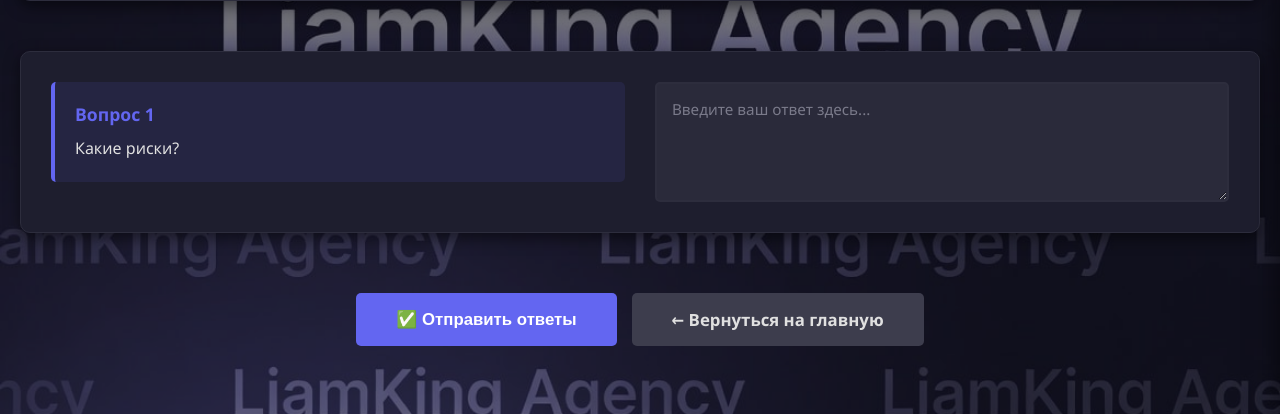
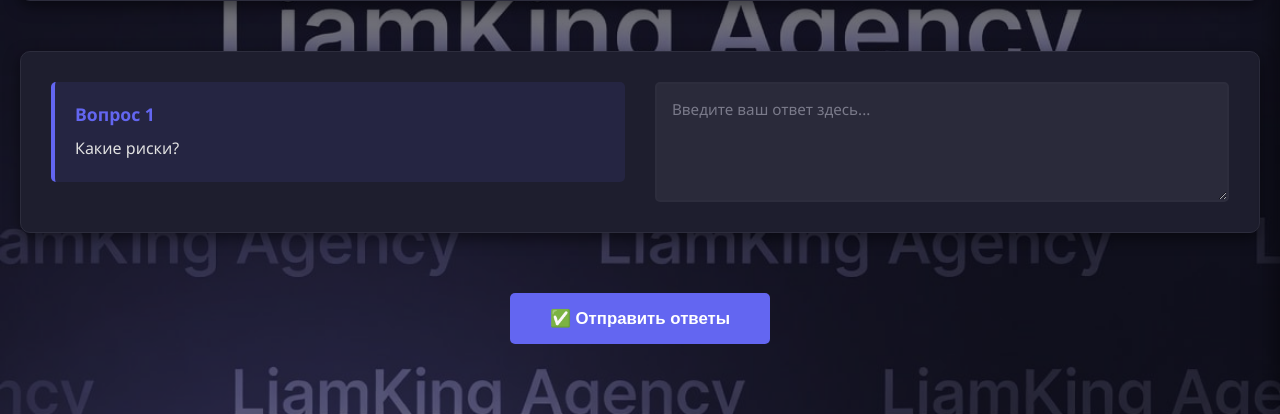
Before and after one commit to rahmanovamirdev-maker/ray-squad-app, a Flask app: page /guest-selection in a window 1280 px wide. Shown: the part 386-800 px from the top of the page. Run offline with Flask 3, Linux system fonts and the light colour scheme.

Commit message:
Убрана кнопка 'Вернуться на главную' для гостевого аккаунта

```diff
--- a/templates/guest_selection.html
+++ b/templates/guest_selection.html
@@ -488,7 +488,6 @@
             {% if questions %}
             <div class="submit-section">
                 <button class="btn-submit" onclick="submitAllAnswers()" {% if current_user and not current_user.can_submit %}disabled style="opacity: 0.5; cursor: not-allowed;"{% endif %}>✅ Отправить ответы</button>
-                <a href="/" class="btn-back">← Вернуться на главную</a>
             </div>
             {% endif %}
         </div>
```
